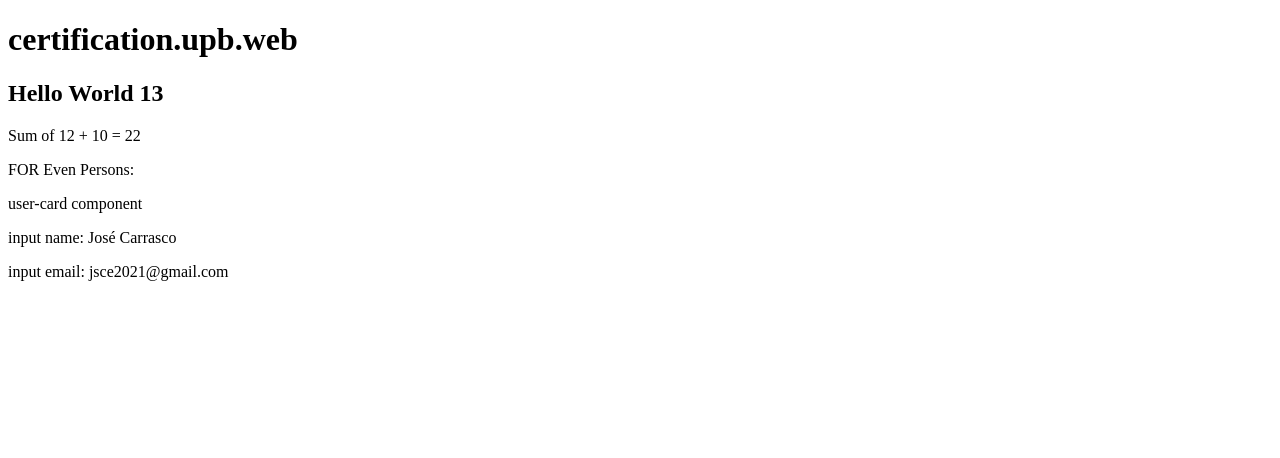
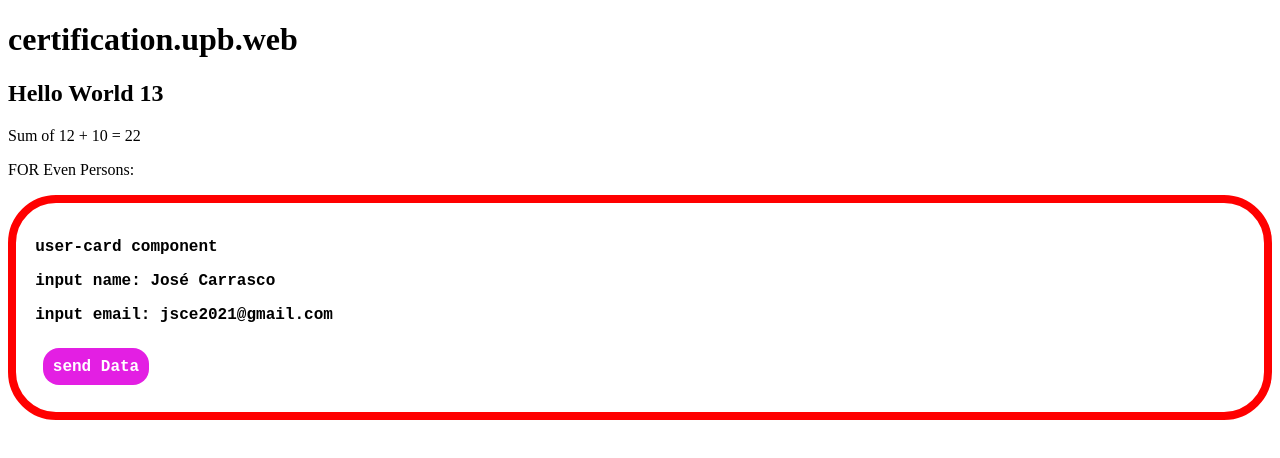
Before and after one commit to Samuel-Carrasco-21/Angular-Certification, an Angular app: page / in a window 1280 px wide. Shown: the top 458 px of the page. Built offline with nearby package versions, Linux system fonts and the light colour scheme.

Commit message:
[26-09-2024]. styles, first output, parent and child component communication

```diff
--- a/src/app/app.component.html
+++ b/src/app/app.component.html
@@ -5,4 +5,9 @@
 <!-- <p>Substract of {{ numberOne }} + {{ numberTwo }} = {{ substract(numberOne, numberTwo) }}</p> -->
 <p>FOR Even Persons: {{ getArray() }}</p>
 
-<user-card [name]="'José Carrasco'" [email]="'jsce2021@gmail.com'"></user-card>
+<user-card
+  [name]="'José Carrasco'"
+  [email]="'jsce2021@gmail.com'"
+  (sendData)="recieveData($event)"
+>
+</user-card>
--- a/src/app/app.component.ts
+++ b/src/app/app.component.ts
@@ -39,15 +39,15 @@ export class AppComponent {
 
   constructor(){
     const { name, age } = this.person;
-    console.log('Destructuring object: { name:', name, ', age:', age, '}');
+    // console.log('Destructuring object: { name:', name, ', age:', age, '}');
 
-    const students_and_parents:number[] = [...this.students, ...this.parents];
-    console.log('Spreed Operator: ', students_and_parents);
+    // const students_and_parents:number[] = [...this.students, ...this.parents];
+    // console.log('Spreed Operator: ', students_and_parents);
 
-    console.log('Sum of many numbers (Rest Operator): ', this.sumManyNumbers(10, ...students_and_parents));
+    // console.log('Sum of many numbers (Rest Operator): ', this.sumManyNumbers(10, ...students_and_parents));
 
-    console.log('Nullish Coalesing: ', this.var2 ?? this.var3);
-    console.log('OR: ', this.var2 || this.var1);
+    // console.log('Nullish Coalesing: ', this.var2 ?? this.var3);
+    // console.log('OR: ', this.var2 || this.var1);
 
     // console.log('--- Array Operators ---');
     // console.log('SUM: ', this.sum(this.numberOne, this.numberTwo));
@@ -79,4 +79,8 @@ export class AppComponent {
       console.log('person = ', person);
     }
   }
+
+  public recieveData(dataChild: string){
+    console.log(dataChild);
+  }
 }
--- a/src/app/user-card/user-card.component.html
+++ b/src/app/user-card/user-card.component.html
@@ -1,3 +1,6 @@
-<p>user-card component</p>
-<p>input name: {{name}}</p>
-<p>input email: {{email}}</p>
+<div class="user-card">
+  <p>user-card component</p>
+  <p>input name: {{name}}</p>
+  <p>input email: {{email}}</p>
+  <button class="button-user-card" (click)="onSendData()">send Data</button>
+</div>
--- a/src/app/user-card/user-card.component.scss
+++ b/src/app/user-card/user-card.component.scss
@@ -0,0 +1,29 @@
+.user-card{
+  font-family: 'Courier New', Courier, monospace;
+  border: 0.5rem solid red;
+  border-radius: 3rem;
+  padding: 1.2rem;
+  font-size: 1rem;
+  font-weight: 700;
+}
+
+.button-user-card{
+  font-family: 'Courier New', Courier, monospace;
+  padding: 0.6rem;
+  margin: 0.5rem;
+  border-radius: 1rem;
+  font-size: 1rem;
+  background-color: rgb(227, 31, 227);
+  color: #fff;
+  font-weight: 700;
+  border: 0;
+  transition: background-color 0.3s ease;
+}
+
+.button-user-card:hover{
+  background-color: rgb(255, 84, 255);
+}
+
+.button-user-card:active{
+  background-color: rgb(185, 18, 185);
+}
--- a/src/app/user-card/user-card.component.ts
+++ b/src/app/user-card/user-card.component.ts
@@ -1,4 +1,4 @@
-import { Component, Input, Output } from '@angular/core';
+import { Component, EventEmitter, Input, Output } from '@angular/core';
 
 @Component({
   selector: 'user-card',
@@ -10,5 +10,11 @@ import { Component, Input, Output } from '@angular/core';
 export class UserCardComponent {
   @Input() name:string = '';
   @Input() email:string = '';
-  @Output() sendData: any;
+
+  @Output() sendData: EventEmitter<string> = new EventEmitter();
+
+  public onSendData(): void{
+    console.log('Emmiting data from child user-card');
+    this.sendData.emit(`hello ${this.name} from the child component!`);
+  }
 }
```
